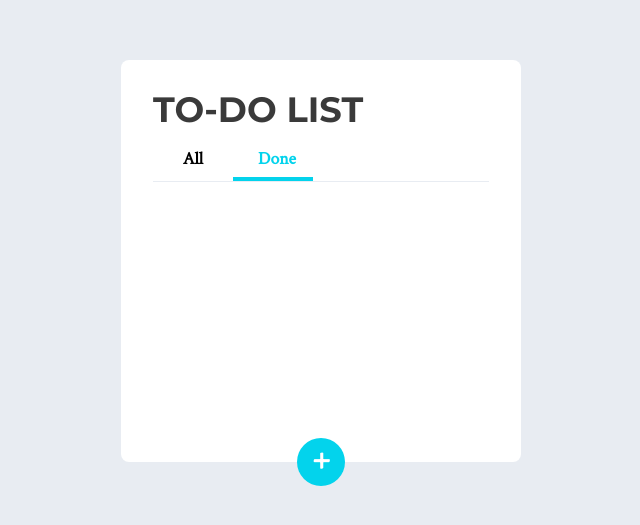
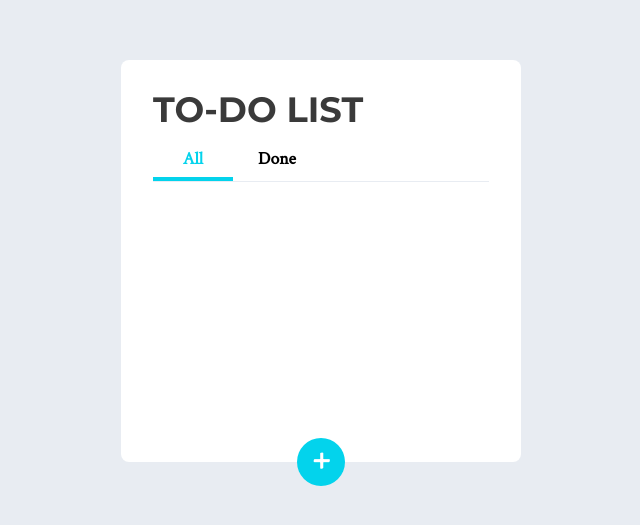
Before and after one commit to TinyTinyKame/storage-broadcast-channel-example, a plain HTML site: page index.html in a window 1280 px wide. Shown: the part 127-652 px from the top of the page, without its empty margins (319-959 px from the left). Drawn offline with Linux system fonts and the light colour scheme.

Commit message:
Update class

```diff
--- a/index.html
+++ b/index.html
@@ -27,8 +27,8 @@
         </h1>
 
         <div class="todo-tabs">
-          <button type="button" class="tab-button" id="all">All</button>
-          <button type="button" class="tab-button selected" id="done">Done</button>
+          <button type="button" class="tab-button selected" id="all">All</button>
+          <button type="button" class="tab-button" id="done">Done</button>
           <div class="todo-bottom-border"></div>
         </div>
 
```
